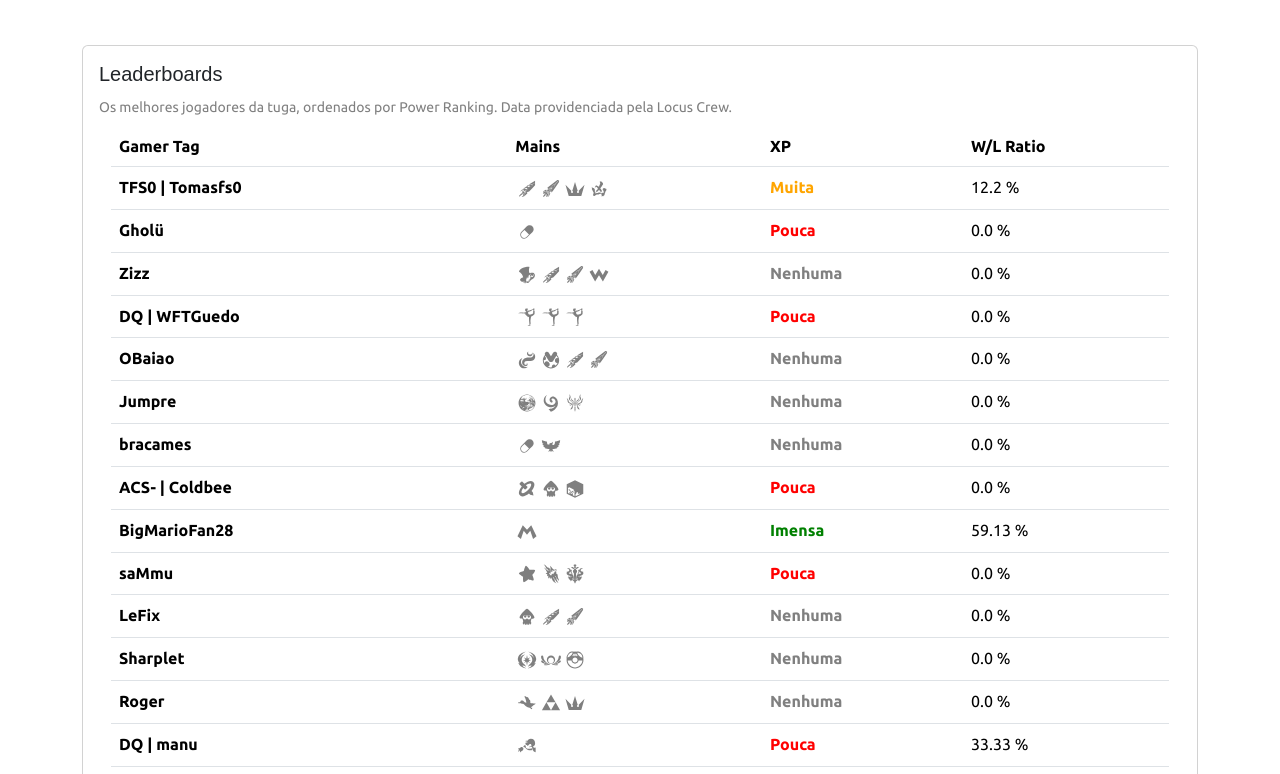
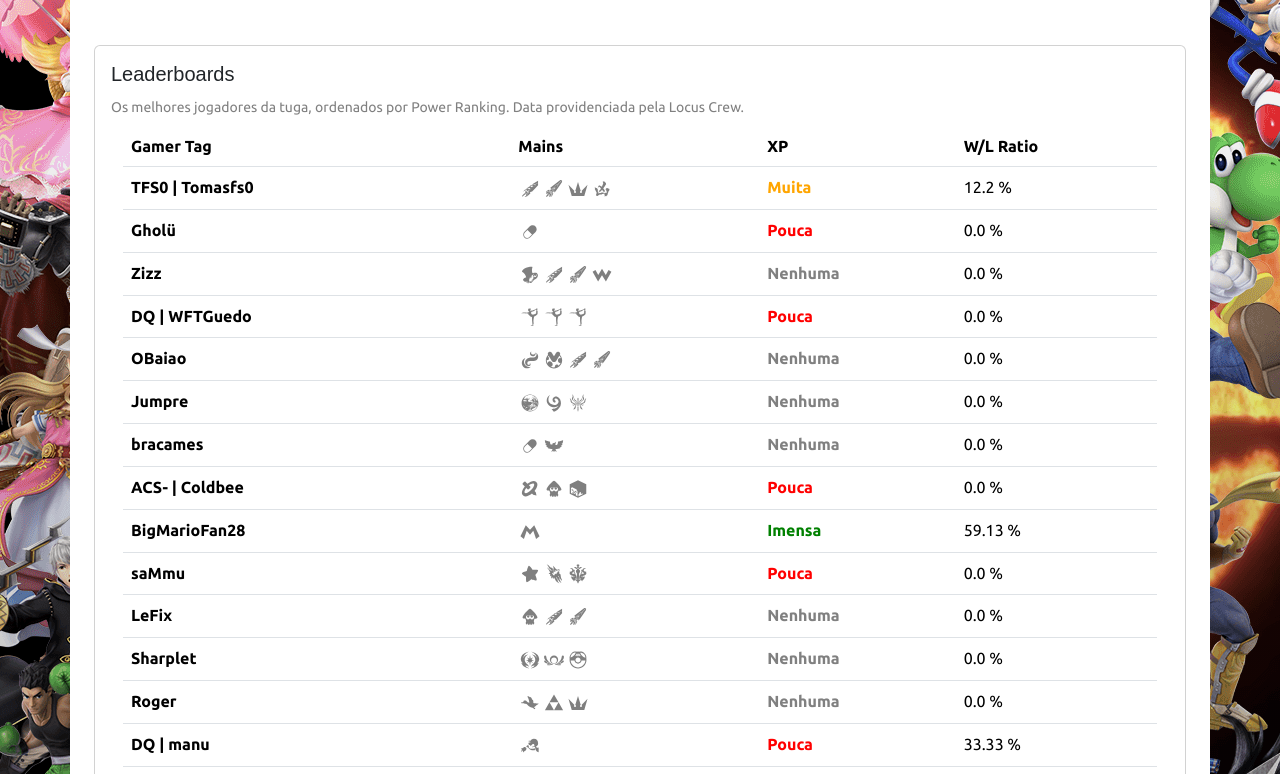
Before and after one commit to tlongle/mashado, a plain HTML site: page pages/leaderboards.html in a window 1280 px wide. Shown: the part 62-836 px from the top of the page. Drawn offline with nearby package versions, Linux system fonts and the light colour scheme; a web font is replaced by a local one.

Commit message:
whatthefuckisakilometer

```diff
--- a/pages/leaderboards.html
+++ b/pages/leaderboards.html
@@ -12,7 +12,9 @@
     <link rel="stylesheet" href="../css/main.css">
 </head>
 <body>
-    <main class="container-fluid">
+    <main class="container-fluid p-0">
+      <div class="background-container">
+        <div class="container white-bg">
         <!-- Header -->
         <nav class="navbar navbar-expand-lg">
             <div class="container-fluid">
```
